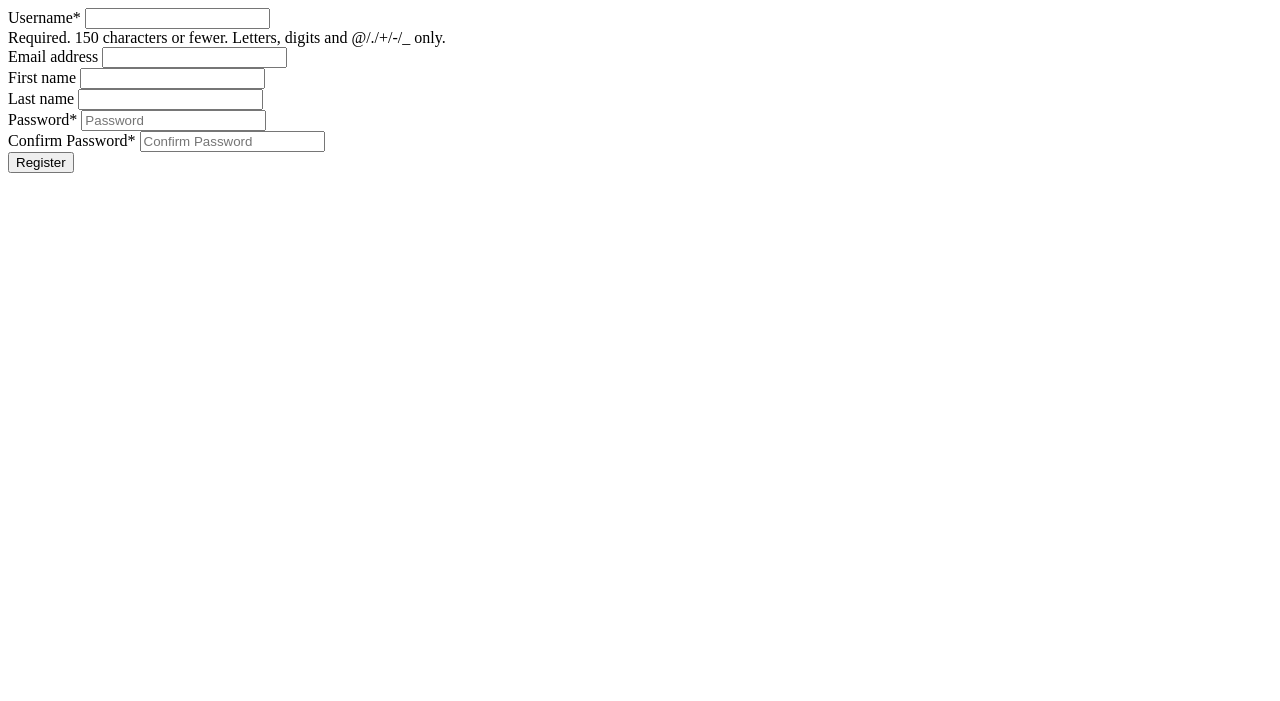
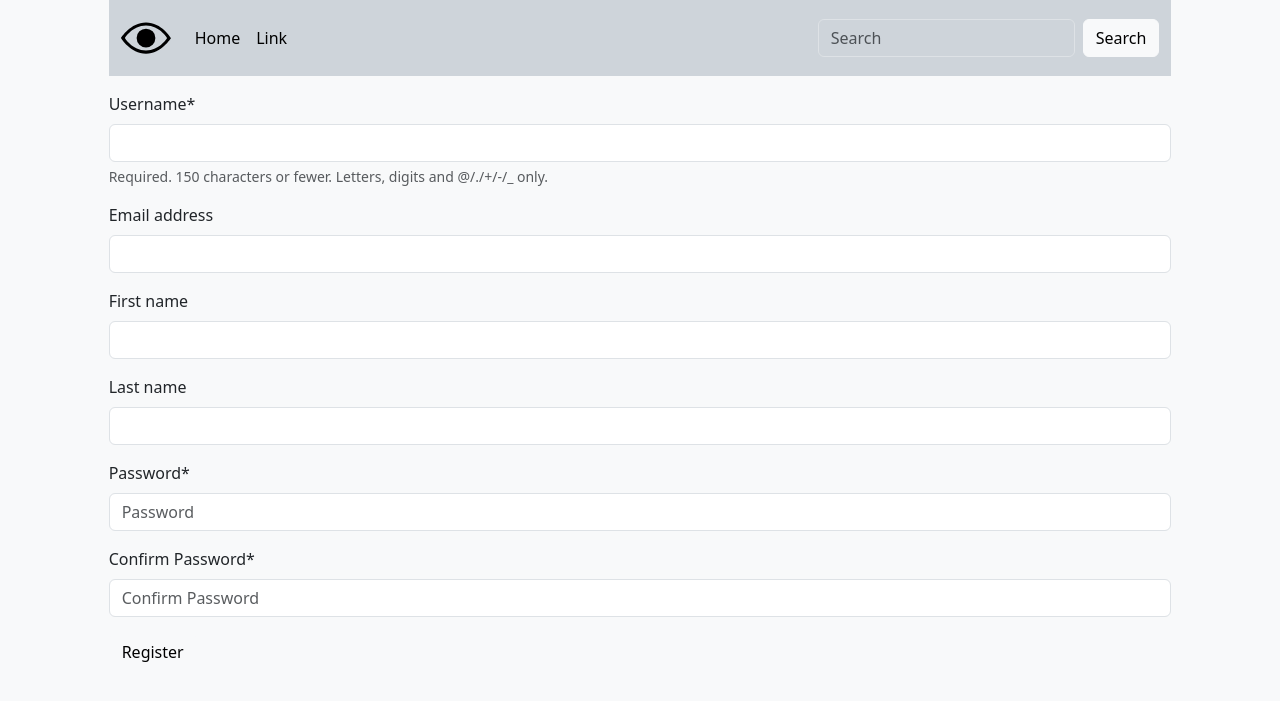
Before and after one commit to badgersky/social-media-app, a Django app: page /users/register/ in a window 1280 px wide. Shown: the top 701 px of the page. Run offline with Django 4.2, Linux system fonts and the light colour scheme; some libraries are stand-ins or nearby versions.

Commit message:
modify htmls, add logo

```diff
--- a/templates/base.html
+++ b/templates/base.html
@@ -14,7 +14,7 @@
     {% endblock %}
 
     {% block sripts %}
-        <script src="{% static 'scripts/bootstrap.bundle.min.js' %}" ></script>
+        <script src="{% static 'scripts/bootstrap.bundle.min.js' %}"></script>
     {% endblock %}
 
 </head>
@@ -22,7 +22,7 @@
 
 <div class="row">
     <div class="col-1"></div>
-    <div class="col-10">
+    <div class="col-10 bg-lighte">
         {% include 'partials/nav.html' %}
         {% block content %}
 
--- a/templates/partials/nav.html
+++ b/templates/partials/nav.html
@@ -1,22 +1,22 @@
-<nav class="navbar navbar-expand-lg bg-dark">
+{% load static %}
+
+<nav class="navbar navbar-expand-lg bg-dark-subtle">
     <div class="container-fluid">
-        <a class="navbar-brand" href="#">Navbar</a>
-        <button class="navbar-toggler" type="button" data-bs-toggle="collapse" data-bs-target="#navbarSupportedContent"
-                aria-controls="navbarSupportedContent" aria-expanded="false" aria-label="Toggle navigation">
-            <span class="navbar-toggler-icon"></span>
-        </button>
+        <a class="navbar-brand" href="">
+            <img src="{% static 'images/eye-logo.svg' %}" alt="logo" width="50" height="50">
+        </a>
         <div class="collapse navbar-collapse" id="navbarSupportedContent">
             <ul class="navbar-nav me-auto mb-2 mb-lg-0">
                 <li class="nav-item">
-                    <a class="nav-link active" aria-current="page" href="#">Home</a>
+                    <a class="nav-link text-black" aria-current="page" href="#">Home</a>
                 </li>
                 <li class="nav-item">
-                    <a class="nav-link" href="#">Link</a>
+                    <a class="nav-link text-black" href="#">Link</a>
                 </li>
             </ul>
             <form class="d-flex" role="search">
-                <input class="form-control me-2" type="search" placeholder="Search" aria-label="Search">
-                <button class="btn btn-outline-success" type="submit">Search</button>
+                <input class="form-control me-2 bg-dark-subtle" type="search" placeholder="Search" aria-label="Search">
+                <button class="btn btn-light" type="submit">Search</button>
             </form>
         </div>
     </div>
--- a/users/templates/users/registration.html
+++ b/users/templates/users/registration.html
@@ -1,8 +1,15 @@
+{% extends 'base.html' %}
 {% load crispy_forms_filters %}
 {% load crispy_forms_tags %}
 
-<form action="" method="post">
-    {% csrf_token %}
-    {{ form|crispy }}
-    <button type="submit" class="btn btn-warning">Register</button>
-</form>
+{% block title %}
+    Register
+{% endblock %}
+
+{% block content %}
+    <form class="mt-3" action="" method="post">
+        {% csrf_token %}
+        {{ form|crispy }}
+        <button type="submit" class="btn btn-light">Register</button>
+    </form>
+{% endblock %}
```
Also changed, not shown: static/images/eye-logo.svg (added).
